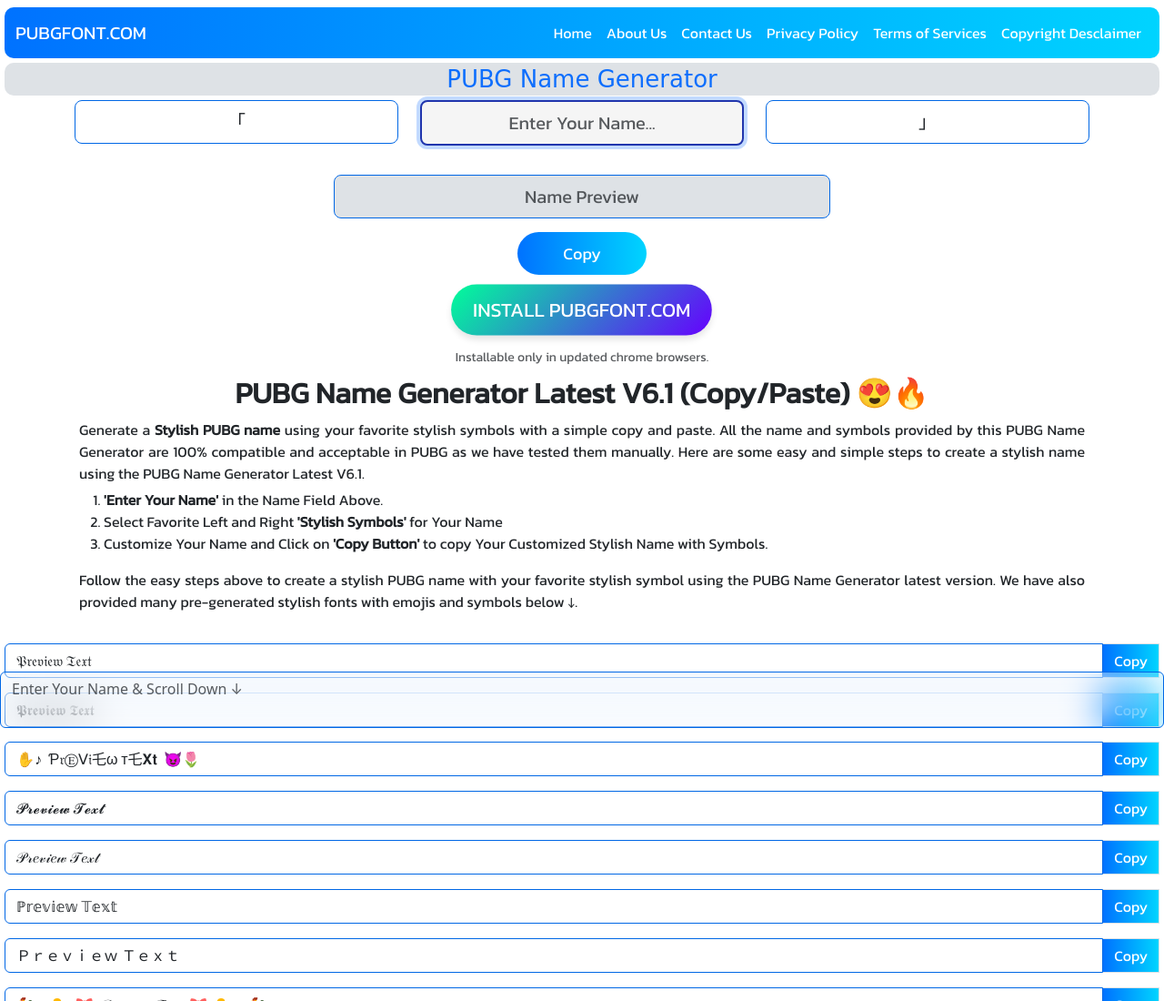
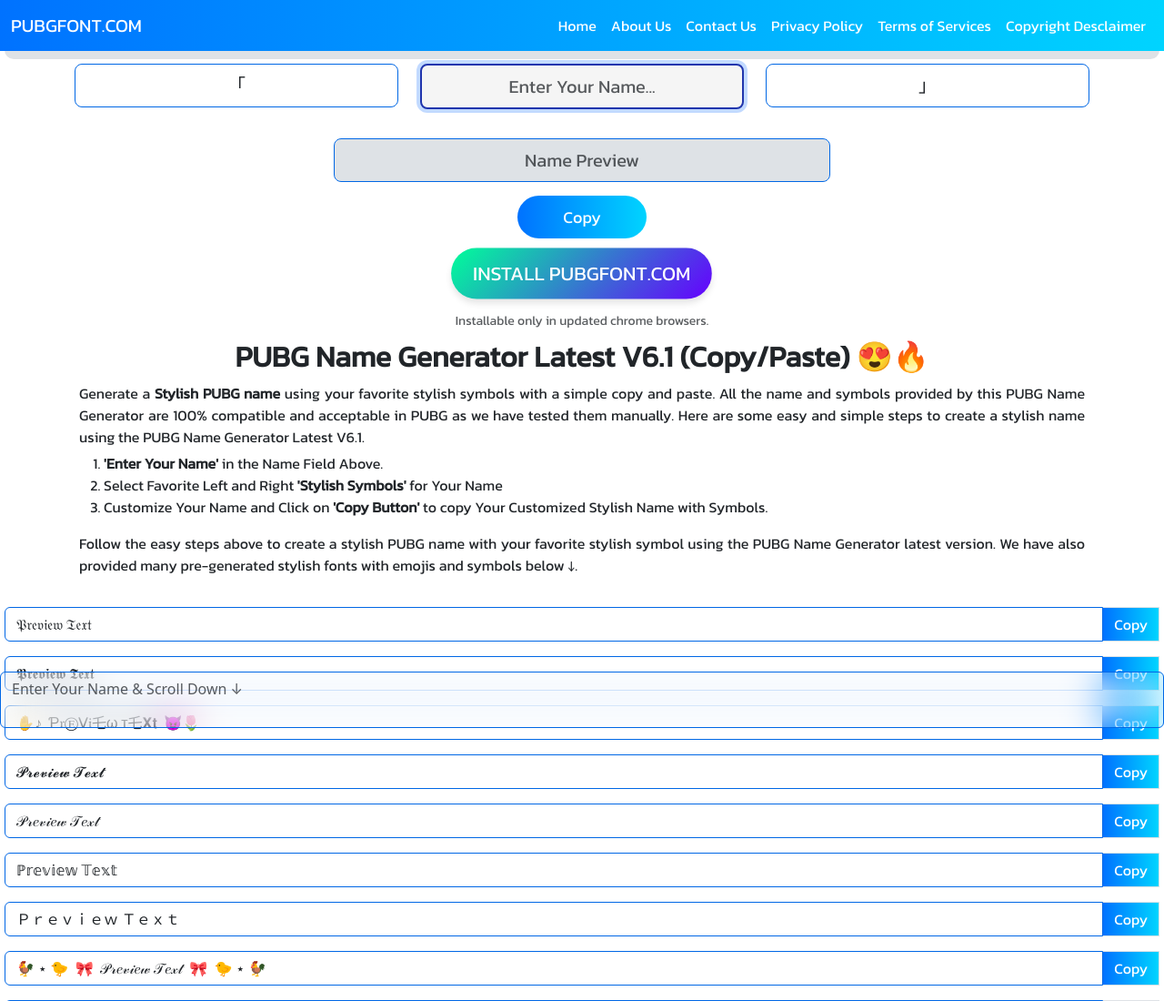
Before and after one commit to dkinstitutes/pubgfont.github.io, a plain HTML site: page index.html in a window 1280 px wide. Shown: the top 1100 px of the page at 91% size. Drawn offline with nearby package versions, Linux system fonts and the light colour scheme; some packages are replaced by stand-ins of ours; a script that the page names is missing; a web font is replaced by a local one.

Commit message:
updated index

```diff
--- a/index.html
+++ b/index.html
@@ -138,7 +138,11 @@ window.dataLayer = window.dataLayer || [];
         </style>
     </head>
     <body>
-        <nav class="navbar navbar-expand-lg navbar-light bg-warning mt-2" style="border-radius: 10px; margin: 5px;">
+        <nav class="navbar navbar-expand-lg navbar-light bg-warning mt-0" style="position: fixed;
+        margin-top: 30px;
+        width: 100%;
+        margin-top: 0px;
+        z-index: 5;">
             <div class="container-fluid">
                 <a class="navbar-brand" href="https://pubgfont.com/">PUBGFONT.COM</a>
                 <button class="navbar-toggler" type="button" data-bs-toggle="collapse" data-bs-target="#navbarNavDropdown" aria-controls="navbarNavDropdown" aria-expanded="false" aria-label="Toggle navigation">
@@ -168,6 +172,7 @@ window.dataLayer = window.dataLayer || [];
                 </div>
             </div>
         </nav>
+        <br>
         <h1 style="text-align: center; border-radius: 10px; font-size: 26px; background-color: #dee2e6; margin: 5px; padding: 2px;">
             <a href="https://pubgfont.com/" style="font-family: 'Bungee Spice', cursive;">PUBG Name Generator</a>
         </h1>
```
